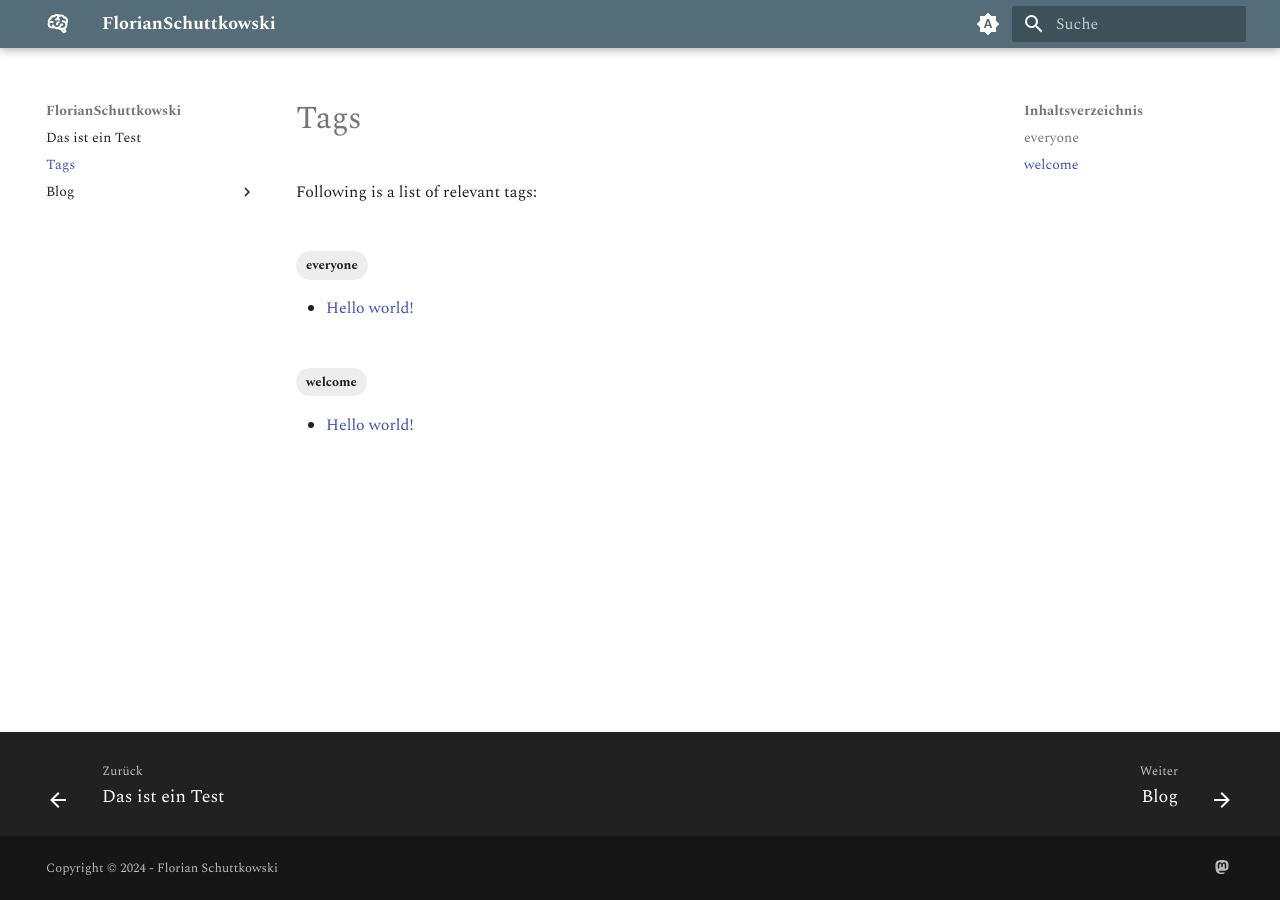
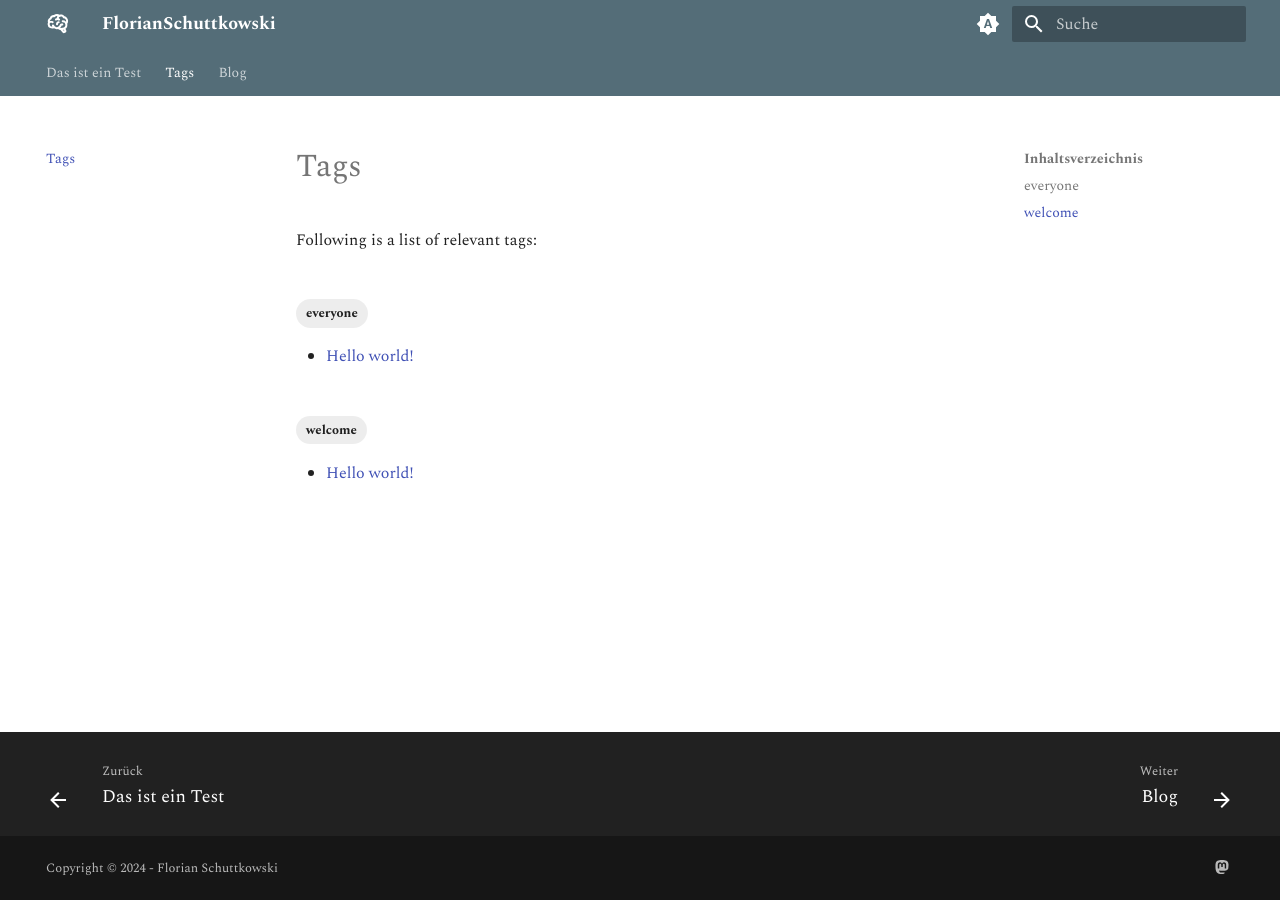
Before and after one commit to flowinho/mkdocs-site, an MkDocs documentation site: the page built from docs/tags.md, in a window 1280 px wide. Built offline with MkDocs 1.6.1 and Material for MkDocs 9.7.7, drawn with Linux system fonts in a browser that asks for light colours; plug-ins that fetch from the network failed and are left out.

Commit message:
Configuring tabs - testdrive

```diff
--- a/mkdocs.yml
+++ b/mkdocs.yml
@@ -32,7 +32,9 @@ theme:
         name: Farbvorgabe des Systems anwenden
 
   features:
+    - navigation.tracking
     - navigation.footer
+    - navigation.tabs
 
 plugins:
   - search
```
